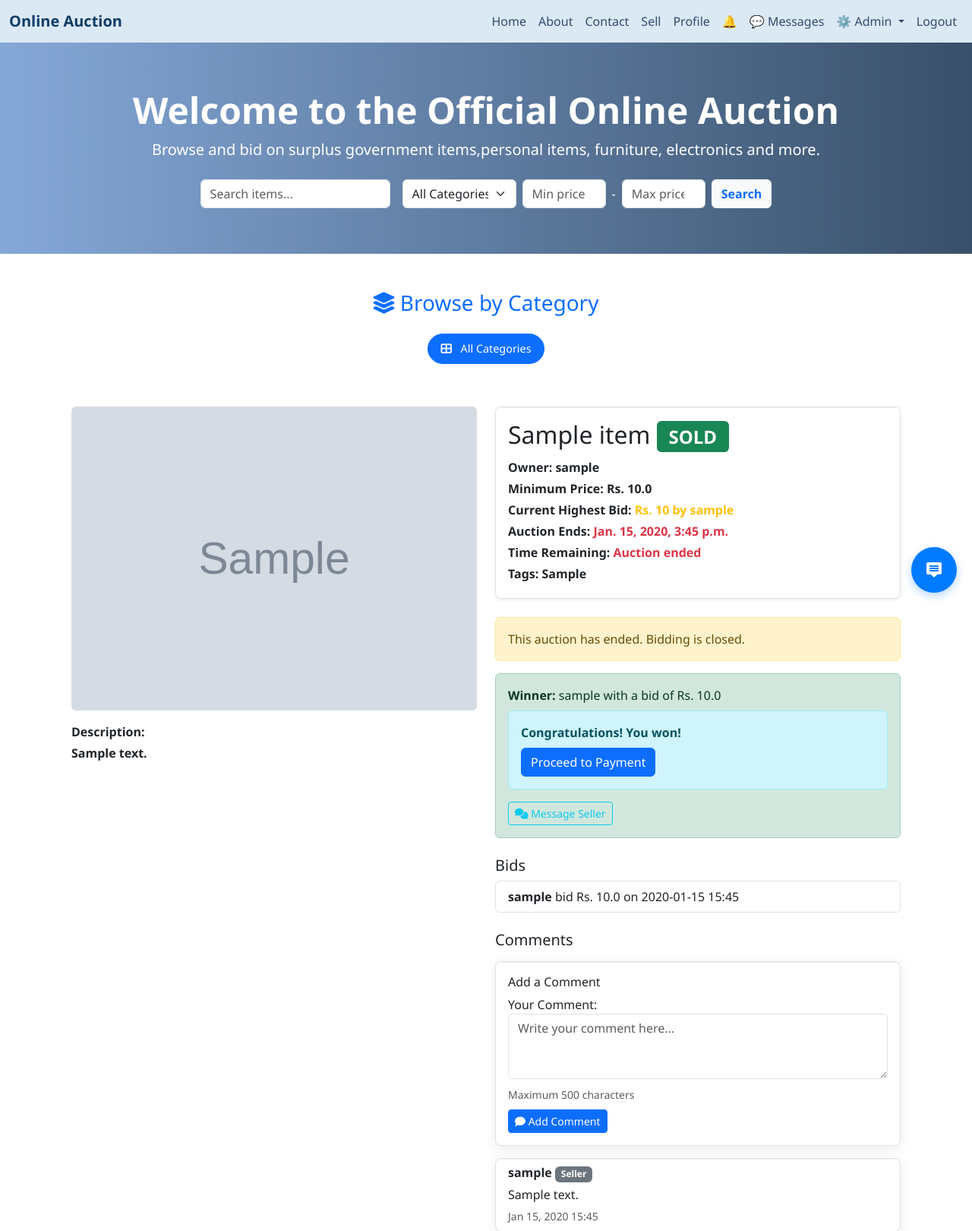
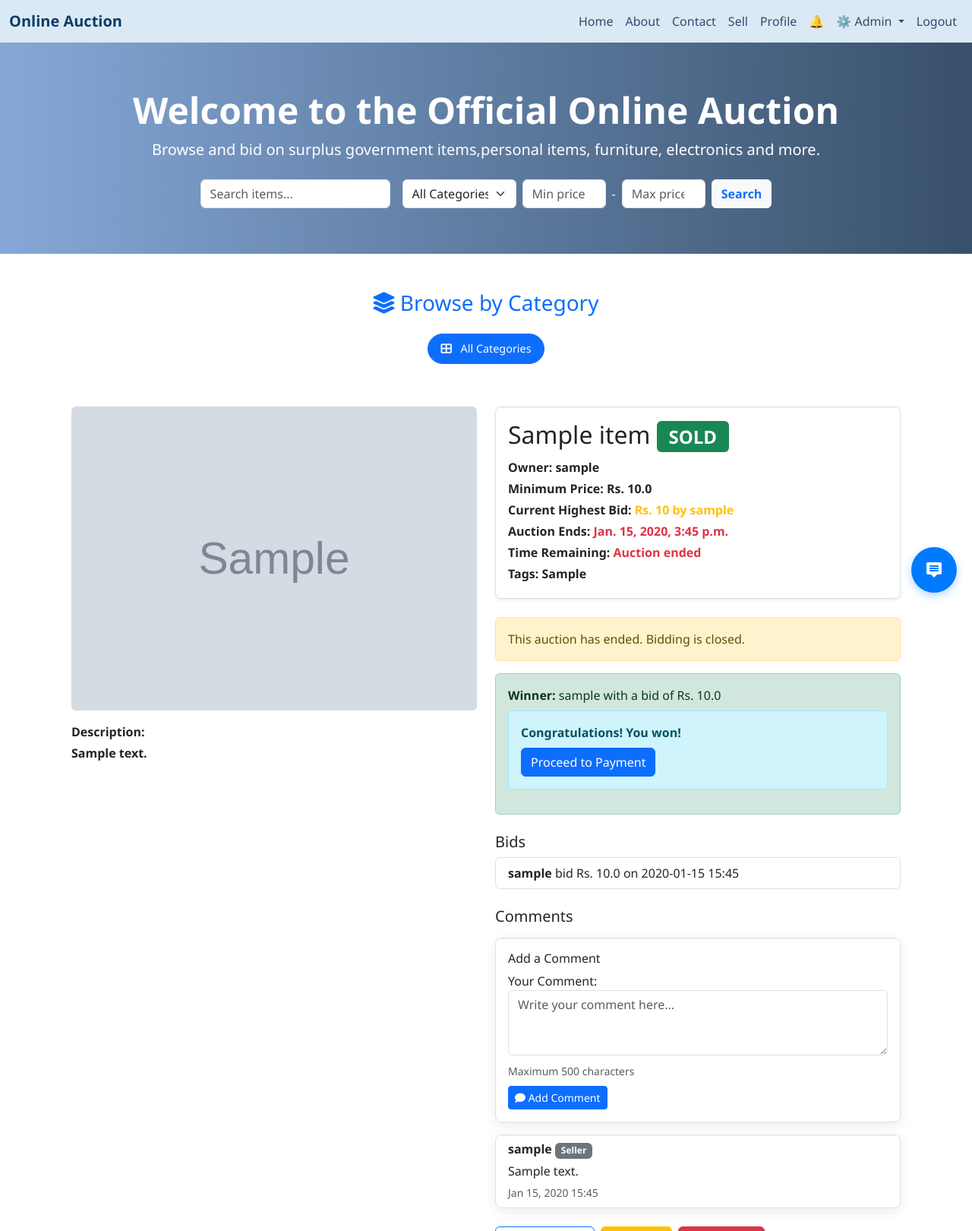
Before and after one commit to Namrata023/onlineauction, a Django app: page /product/1/ in a window 1280 px wide. Shown: the top 1620 px of the page at 76% size. Run offline with Django 5.2, Linux system fonts and the light colour scheme; a user stored in the database is signed in; tables that the repository leaves empty hold one stand-in row (values such as "Sample post"); grey boxes marked "Sample" are stand-in pictures; data that the repository does not hold is empty.

Commit message:
Revert "message syster for buyer and seller"
This reverts commit 208ff5d14d5f268e17896592d496805be9ba1c29.

```diff
--- a/myapp/forms.py
+++ b/myapp/forms.py
@@ -1,5 +1,5 @@
 from django import forms
-from .models import Item, Bid, Feedback, CustomUser, ItemImage, Comment, Message
+from .models import Item, Bid, Feedback, CustomUser, ItemImage, Comment
 from django.contrib.auth.forms import UserCreationForm as BaseUserCreationForm
 from django.core.exceptions import ValidationError
 from django.utils import timezone
@@ -100,19 +100,3 @@ class UserProfileForm(forms.ModelForm):
         self.fields['identification_number'].required = True
         self.fields['identification_number'].help_text = 'Identification number (citizenship, license, national ID, etc. that is a valid identification)'
         self.fields['identification_image'].required = True
-
-class MessageForm(forms.ModelForm):
-    class Meta:
-        model = Message
-        fields = ['content']
-        widgets = {
-            'content': forms.Textarea(attrs={
-                'class': 'form-control',
-                'rows': 4,
-                'placeholder': 'Type your message here...',
-                'maxlength': 1000
-            })
-        }
-        labels = {
-            'content': 'Message'
-        }
--- a/myapp/models.py
+++ b/myapp/models.py
@@ -191,17 +191,3 @@ class PasswordResetOTP(models.Model):
 
     def is_expired(self):
         return timezone.now() > self.created_at + timedelta(minutes=5)
-
-class Message(models.Model):
-    item = models.ForeignKey(Item, on_delete=models.CASCADE, related_name='messages')
-    sender = models.ForeignKey(settings.AUTH_USER_MODEL, on_delete=models.CASCADE, related_name='sent_messages')
-    receiver = models.ForeignKey(settings.AUTH_USER_MODEL, on_delete=models.CASCADE, related_name='received_messages')
-    content = models.TextField(max_length=1000)
-    created_at = models.DateTimeField(auto_now_add=True)
-    is_read = models.BooleanField(default=False)
-
-    class Meta:
-        ordering = ['created_at']
-
-    def __str__(self):
-        return f"Message from {self.sender.username} to {self.receiver.username} about {self.item.name}"
--- a/myapp/templates/base.html
+++ b/myapp/templates/base.html
@@ -203,13 +203,6 @@
                 🔔 {% if unread_count > 0 %}<span class="badge bg-warning text-dark">{{ unread_count }}</span>{% endif %}
               </a>
             </li>
-            {% if user.is_authenticated %}
-              <li class="nav-item">
-                <a class="nav-link" href="{% url 'messages_list' %}">
-                  💬 Messages
-                </a>
-              </li>
-            {% endif %}
             {% if user.is_authenticated %}
               {% if user.is_staff %}
                 <li class="nav-item dropdown">
--- a/myapp/templates/product.html
+++ b/myapp/templates/product.html
@@ -100,21 +100,6 @@
                       <a href="{% url 'initiate_payment' item.id %}" class="btn btn-primary mt-2">Proceed to Payment</a>
                     </div>
                   {% endif %}
-
-                  <!-- Messaging button for winner -->
-                  <div class="mt-2">
-                    <a href="{% url 'item_messages' item.id %}" class="btn btn-outline-info btn-sm">
-                      <i class="fas fa-comments"></i> Message Seller
-                    </a>
-                  </div>
-
-                {% elif user == item.owner %}
-                  <!-- Messaging button for seller -->
-                  <div class="mt-2">
-                    <a href="{% url 'item_messages' item.id %}" class="btn btn-outline-info btn-sm">
-                      <i class="fas fa-comments"></i> Message Winner
-                    </a>
-                  </div>
                 {% endif %}
               </div>
             {% else %}
--- a/myapp/urls.py
+++ b/myapp/urls.py
@@ -31,7 +31,5 @@ urlpatterns = [
     path('get-time-remaining/<int:item_id>/', get_time_remaining, name='get_time_remaining'),
     path('check-expired-auctions/', check_expired_auctions, name='check_expired_auctions'),
     path("chatbot/", chatbot_view, name="chatbot"),
-    path('messages/', messages_list, name='messages_list'),
-    path('messages/item/<int:item_id>/', item_messages, name='item_messages'),
 
 ]
--- a/myapp/views.py
+++ b/myapp/views.py
@@ -3,7 +3,7 @@ from django.contrib.auth.decorators import login_required
 from django.core.mail import send_mail
 from django.conf import settings
 from .models import *
-from .forms import ItemForm, BidForm, FeedbackForm, UserCreationForm, UserProfileForm, ItemImageFormSet, CommentForm, MessageForm
+from .forms import ItemForm, BidForm, FeedbackForm, UserCreationForm, UserProfileForm, ItemImageFormSet, CommentForm
 from django.contrib.auth import authenticate, login,logout, get_user_model
 from collections import namedtuple
 from django.http import HttpResponseForbidden, HttpResponse, JsonResponse, Http404
@@ -1014,106 +1014,3 @@ def check_expired_auctions(request):
         messages.info(request, "No expired auctions to process.")
 
     return redirect('home')
-
-@login_required
-def item_messages(request, item_id):
-    """View and send messages for a specific item"""
-    item = get_object_or_404(Item, id=item_id)
-
-    # Check if user is eligible to message (either seller or winner of the auction)
-    winning_bid = item.bid_set.order_by('-bid_price').first()
-    is_seller = item.owner == request.user
-    is_winner = winning_bid and winning_bid.bidder == request.user
-
-    if not (is_seller or is_winner):
-        messages.error(request, "You are not authorized to view messages for this item.")
-        return redirect('product', id=item_id)
-
-    # Determine the other participant
-    if is_seller:
-        other_user = winning_bid.bidder if winning_bid else None
-    else:
-        other_user = item.owner
-
-    if not other_user:
-        messages.info(request, "No messages available - auction has no winner yet.")
-        return redirect('product', id=item_id)
-
-    # Get all messages for this item between these two users
-    item_messages = Message.objects.filter(
-        item=item,
-        sender__in=[request.user, other_user],
-        receiver__in=[request.user, other_user]
-    ).order_by('created_at')
-
-    # Mark messages as read
-    Message.objects.filter(
-        item=item,
-        receiver=request.user,
-        is_read=False
-    ).update(is_read=True)
-
-    # Handle message sending
-    if request.method == 'POST':
-        form = MessageForm(request.POST)
-        if form.is_valid():
-            message = form.save(commit=False)
-            message.item = item
-            message.sender = request.user
-            message.receiver = other_user
-            message.save()
-            messages.success(request, "Message sent successfully!")
-            return redirect('item_messages', item_id=item_id)
-    else:
-        form = MessageForm()
-
-    return render(request, 'item_messages.html', {
-        'item': item,
-        'messages': item_messages,
-        'form': form,
-        'other_user': other_user,
-        'is_seller': is_seller,
-    })
-
-@login_required
-def messages_list(request):
-    """View all message conversations for the current user"""
-    # Get all items where user has messages (either as sender or receiver)
-    user_messages = Message.objects.filter(
-        Q(sender=request.user) | Q(receiver=request.user)
-    ).select_related('item', 'sender', 'receiver').order_by('-created_at')
-
-    # Group messages by item
-    items_with_messages = {}
-    for message in user_messages:
-        if message.item.id not in items_with_messages:
-            # Determine the other participant
-            other_user = message.receiver if message.sender == request.user else message.sender
-
-            # Check if user is eligible for this conversation
-            winning_bid = message.item.bid_set.order_by('-bid_price').first()
-            is_seller = message.item.owner == request.user
-            is_winner = winning_bid and winning_bid.bidder == request.user
-
-            if is_seller or is_winner:
-                # Count unread messages
-                unread_count = Message.objects.filter(
-                    item=message.item,
-                    receiver=request.user,
-                    is_read=False
-                ).count()
-
-                items_with_messages[message.item.id] = {
-                    'item': message.item,
-                    'other_user': other_user,
-                    'last_message': message,
-                    'unread_count': unread_count,
-                    'is_seller': is_seller,
-                }
-
-    conversations = list(items_with_messages.values())
-    conversations.sort(key=lambda x: x['last_message'].created_at, reverse=True)
-
-    return render(request, 'messages_list.html', {
-        'conversations': conversations,
-    })
```
Also changed, not shown: myapp/templates/item_messages.html (deleted, +0 -108 lines), myapp/templates/messages_list.html (deleted, +0 -56 lines), myapp/templates/profile.html (+1 -20 lines), myapp/migrations/0023_alter_item_end_time_message.py (deleted).
